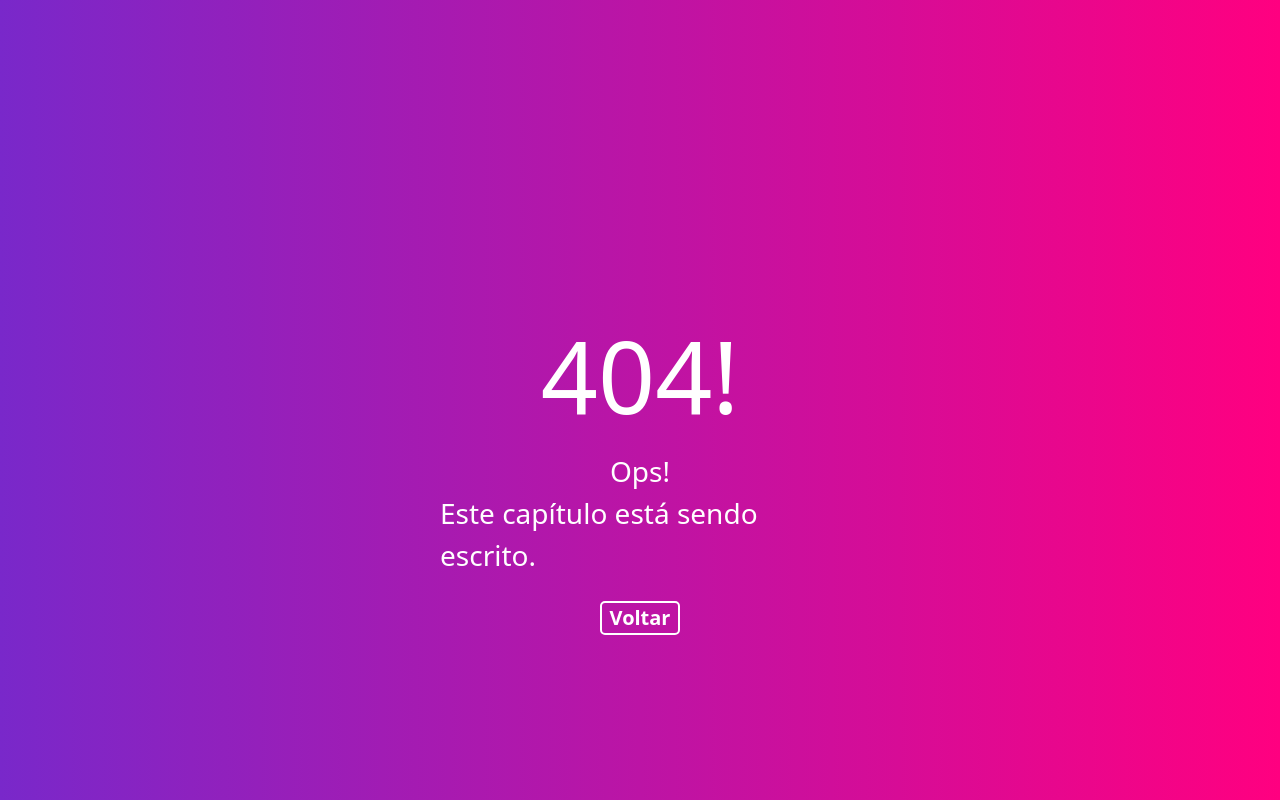
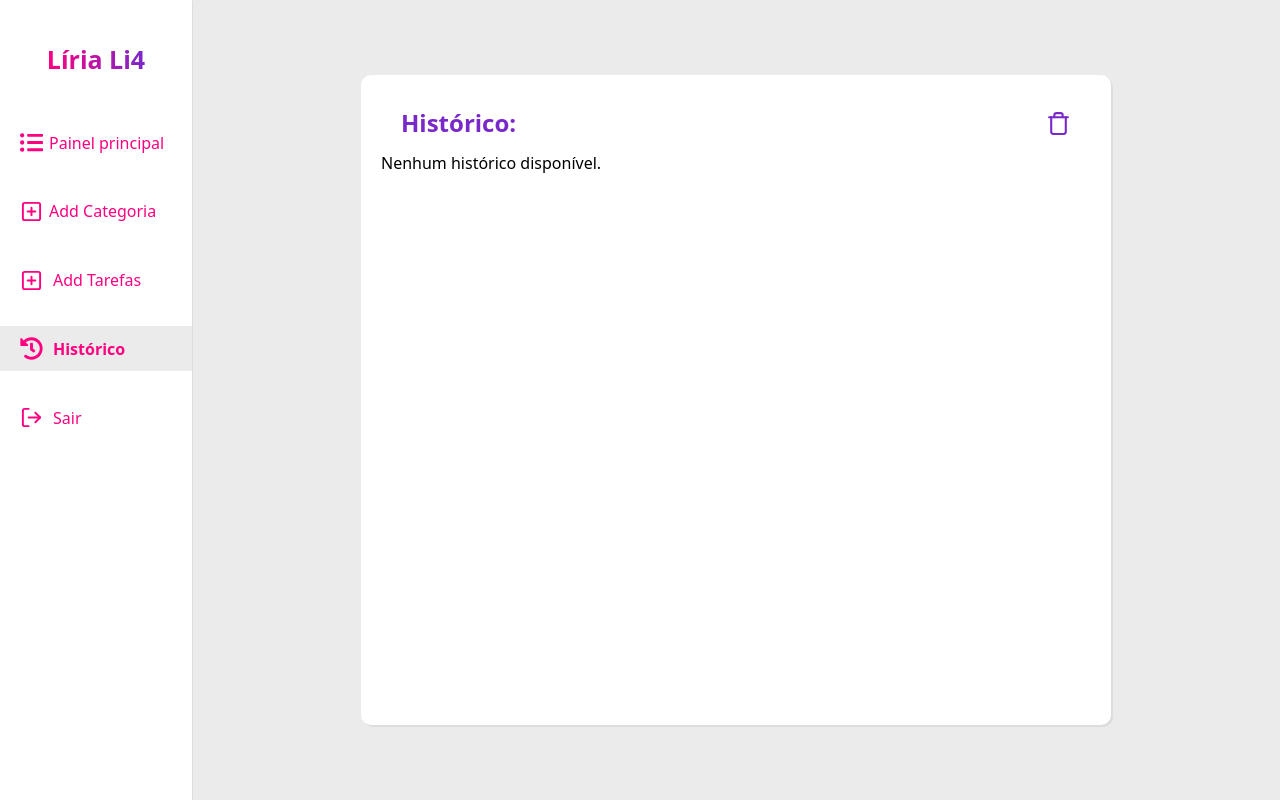
Before and after one commit to Liriali4/To_Do_List, a React (Create React App) app: page /historicoftasks in a window 1280 px wide. Before the commit this address had no page. Built offline with nearby package versions, Linux system fonts and the light colour scheme.

Commit message:
listagem de tarefas feitas concluídas

```diff
--- a/src/Components/sideBar.tsx
+++ b/src/Components/sideBar.tsx
@@ -1,7 +1,8 @@
-import { Box, Button, Flex, Image, Text } from "@chakra-ui/react";
+import { Box, Button, Flex, Text } from "@chakra-ui/react";
 import React from "react";
 import { useNavigate, Link, useLocation } from "react-router-dom";
-import { FiGrid, FiPlusSquare, FiLogOut } from 'react-icons/fi'
+import {  FiPlusSquare, FiLogOut } from 'react-icons/fi'
+import { FaHistory, FaListUl } from 'react-icons/fa'
 
 
 export default function Sidebar() {
@@ -65,7 +66,7 @@ export default function Sidebar() {
                             fontWeight: "700"
                         }}
                     >
-                        <FiGrid
+                        <FaListUl
                             size={23} />
                         <Text
                             p="0 6px 0"
@@ -128,7 +129,7 @@ export default function Sidebar() {
                     </Flex>
                 </Link>
                 <Link
-                    to='/completedtask'
+                    to='/historicoftasks'
                 >
                     <Flex
                         display="flex"
@@ -136,9 +137,9 @@ export default function Sidebar() {
                         w="100%"
                         h="45px"
                         textDecoration="none"
-                        color={location.pathname === "/completedtask" ? " #FF0080" : "#FF0080"}
-                        bg={location.pathname === "/completedtask" ? "rgb(235, 235, 235)" : ""}
-                        fontWeight={location.pathname === "/completedtask" ? "700" : "500"}
+                        color={location.pathname === "/historicoftasks" ? " #FF0080" : "#FF0080"}
+                        bg={location.pathname === "/historicoftasks" ? "rgb(235, 235, 235)" : ""}
+                        fontWeight={location.pathname === "/historicoftasks" ? "700" : "500"}
                         fontSize="16px"
                         p="20px 20px 20px"
                         _hover={{
@@ -146,13 +147,13 @@ export default function Sidebar() {
                             fontWeight: "700"
                         }}
                     >
-                        <FiPlusSquare
+                        <FaHistory
                             size={23}
                             color="cinza.sidebar"
                         />
                         <Text
                             p="0 10px 0"
-                        >Tarefas feitas</Text>
+                        >Histórico</Text>
                     </Flex>
                 </Link>
                 <Button
--- a/src/DataBase/LocalStorageDao.tsx
+++ b/src/DataBase/LocalStorageDao.tsx
@@ -3,7 +3,7 @@ const storage = window.localStorage;
 export enum StorageEnum {
 	Task = 'tarefas',
 	Category = 'categorias',
-	CompletedTask = 'tarefasFeitas',
+	CompletedTask = 'tarefasfeitas',
 }
 
 export function saveData(key: string, data: any) {
--- a/src/modules/Category/ListCategoryTask.tsx
+++ b/src/modules/Category/ListCategoryTask.tsx
@@ -1,10 +1,16 @@
-import React from "react";
-import { Text, Box, UnorderedList, ListItem, VStack } from "@chakra-ui/react";
+import React, { useEffect, useState } from "react";
+import { Text, Box } from "@chakra-ui/react";
 import { StorageEnum, getData } from "../../DataBase/LocalStorageDao";
+import { CategoryType } from "../../types/allTypes";
 
 export default function CategoryOfTask(): JSX.Element {
 
-    const categories = getData(StorageEnum.Category) || [];
+    const [categories, setCategories] = useState<CategoryType[]>([]);
+
+    useEffect(() => {
+        const data = getData(StorageEnum.Category) || [];
+        setCategories(data);
+    }, []);
 
     return (
         <Box
@@ -24,9 +30,9 @@ export default function CategoryOfTask(): JSX.Element {
             <Box>
                 {categories.map((category: any, index: any) => (
                     <Text
-                    p={'10px 20px'}
-                    borderBottom={'2px solid #FF0080'}
-                    key={index}>{category.name}</Text>
+                        p={'10px 20px'}
+                        borderBottom={'2px solid #FF0080'}
+                        key={index}>{category.name}</Text>
                 ))}
             </Box>
         </Box>
--- /dev/null
+++ b/src/modules/Historic/historic.tsx
@@ -0,0 +1,95 @@
+import React, { useEffect, useState } from 'react';
+import { Box, Flex, Text, } from '@chakra-ui/react'
+import { deleteData, getData, StorageEnum } from '../../DataBase/LocalStorageDao';
+import { TaskType } from '../../types/allTypes';
+import { FiTrash } from 'react-icons/fi';
+import Sidebar from '../../Components/sideBar';
+
+export default function Historic() {
+
+    const [tasks, setTasks] = useState<TaskType[]>([]);
+
+    useEffect(() => {
+        const data = getData(StorageEnum.CompletedTask) || [];
+        if (data.length > 0) {
+            setTasks(data);
+        }
+    }, []);
+
+    console.log(tasks)
+
+    function removetask() {
+        console.log("Histórico eliminado")
+        deleteData(StorageEnum.CompletedTask)
+        setTasks([])
+    }
+
+    return (
+        <Box
+            w={'100%'}
+            h={'100vh'}
+            bg={'cinza.fundo'}
+
+        >
+            <Sidebar />
+            <Flex
+                ml={'15%'}
+                h={'100vh'}
+                flexDir={'column'}
+                justify={'center'}
+                align={'center'}
+            >
+                <Box
+                    borderRadius={'10px'}
+                    boxShadow="2px 2px #ddd"
+                    bg={'branco.unico'}
+                    w={'750px'}
+                    h={'650px'}
+                    p={'20px'}
+                >
+                    <Flex p={'0 20px'} justify={'space-between'} align={'center'} w={'100%'}>
+                        <Text
+                            fontSize={'24px'}
+                            fontWeight={'600'}
+                            color={'roxo.escuro'}
+                            m={'10px 0'}
+                        >Histórico:</Text>
+                        <FiTrash
+                            size={25}
+                            color="#7928CA"
+                            onClick={() => removetask()}
+                        />
+                    </Flex>
+                    <Box
+                        w={'100%'}
+                    >
+                        {Array.isArray(tasks) && tasks.length > 0 ? (
+                            tasks.map((task: TaskType, index: any) => (
+                                <Flex
+                                    borderBottom={'2px solid #FF0080'}
+                                    w="100%"
+                                    key={index}
+                                >
+                                    <Text
+                                        w={'70%'}
+                                        p={'10px 10px'}
+                                        style={{
+                                            fontStyle: task.completed ? 'italic' : 'normal',
+                                            textDecoration: task.completed ? 'line-through' : 'none',
+                                            color: task.completed ? '#555' : 'black',
+                                        }}
+                                    >
+                                        {task.name}
+                                    </Text>
+                                </Flex>
+                            ))
+                        ) : (
+                            <Text>Nenhum histórico disponível.</Text>
+                        )}
+                    </Box>
+                </Box>
+            </Flex>
+        </Box>
+    );
+
+}
--- a/src/modules/Task/taskList.tsx
+++ b/src/modules/Task/taskList.tsx
@@ -32,7 +32,9 @@ export default function TaskList() {
         saveData(StorageEnum.Task, tasksWithoutDeleted);
         setTasks(tasksWithoutDeleted);
 
-        saveData(StorageEnum.CompletedTask, task);
+        const existingTasks = getData(StorageEnum.CompletedTask) || [];
+        const updatedTasks = [...existingTasks, task];
+        saveData(StorageEnum.CompletedTask, updatedTasks);
     }
 
     return (
@@ -62,7 +64,12 @@ export default function TaskList() {
                     >
                         <Text
                             p={'10px 20px'}
-                            key={index}># {index + 1}</Text>
+                            key={index}
+                            style={{
+                                fontStyle: task.completed ? 'italic' : 'normal',
+                                color: task.completed ? '#555' : 'black',
+                            }}
+                            ># {index + 1}</Text>
                         <Text
                             w={'70%'}
                             p={'10px 10px'}
--- a/src/routes.tsx
+++ b/src/routes.tsx
@@ -7,6 +7,7 @@ import Login from './Screens/login';
 import PageNotFound from './Screens/PageNotFound';
 import Category from './modules/Category/category';
 import AddTask from './modules/Task/AddTask';
+import Historic from './modules/Historic/historic';
 
 export default function App(): JSX.Element {
   return (
@@ -17,6 +18,7 @@ export default function App(): JSX.Element {
           <Route path={'/Home'} element={<Home />} />
           <Route path={'/addcategory'} element={<Category />} />
           <Route path={'/addtask'} element={<AddTask />} />
+          <Route path={'/historicoftasks'} element={<Historic />} />
 
           <Route path="*" element={<PageNotFound />} />
         </Routes>
```
Also changed, not shown: src/modules/options/ChangeStateOfTask.tsx (deleted, +0 -26 lines), src/modules/options/EditTaskForm.tsx (deleted, +0 -25 lines), src/modules/options/options.tsx (deleted, +0 -16 lines).
